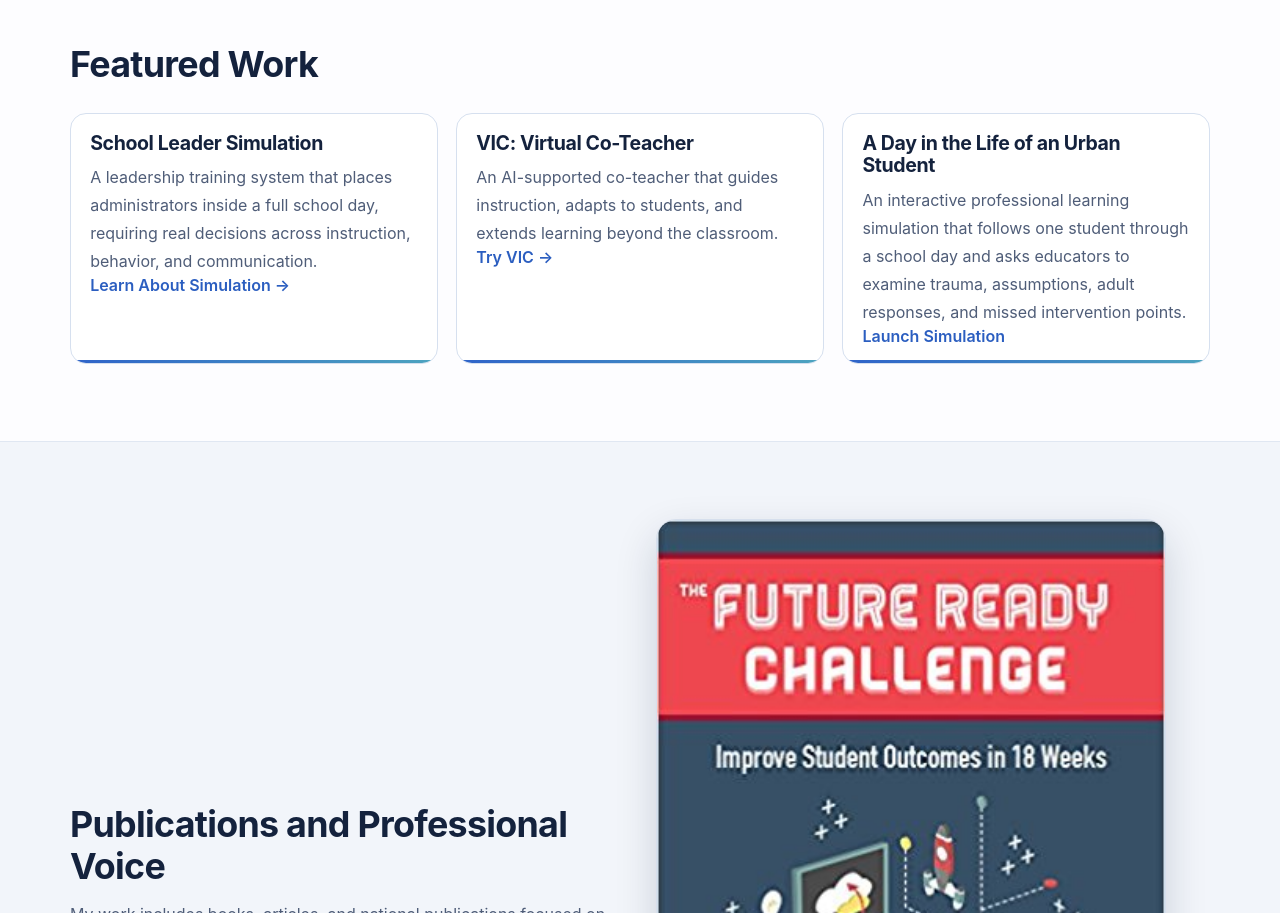
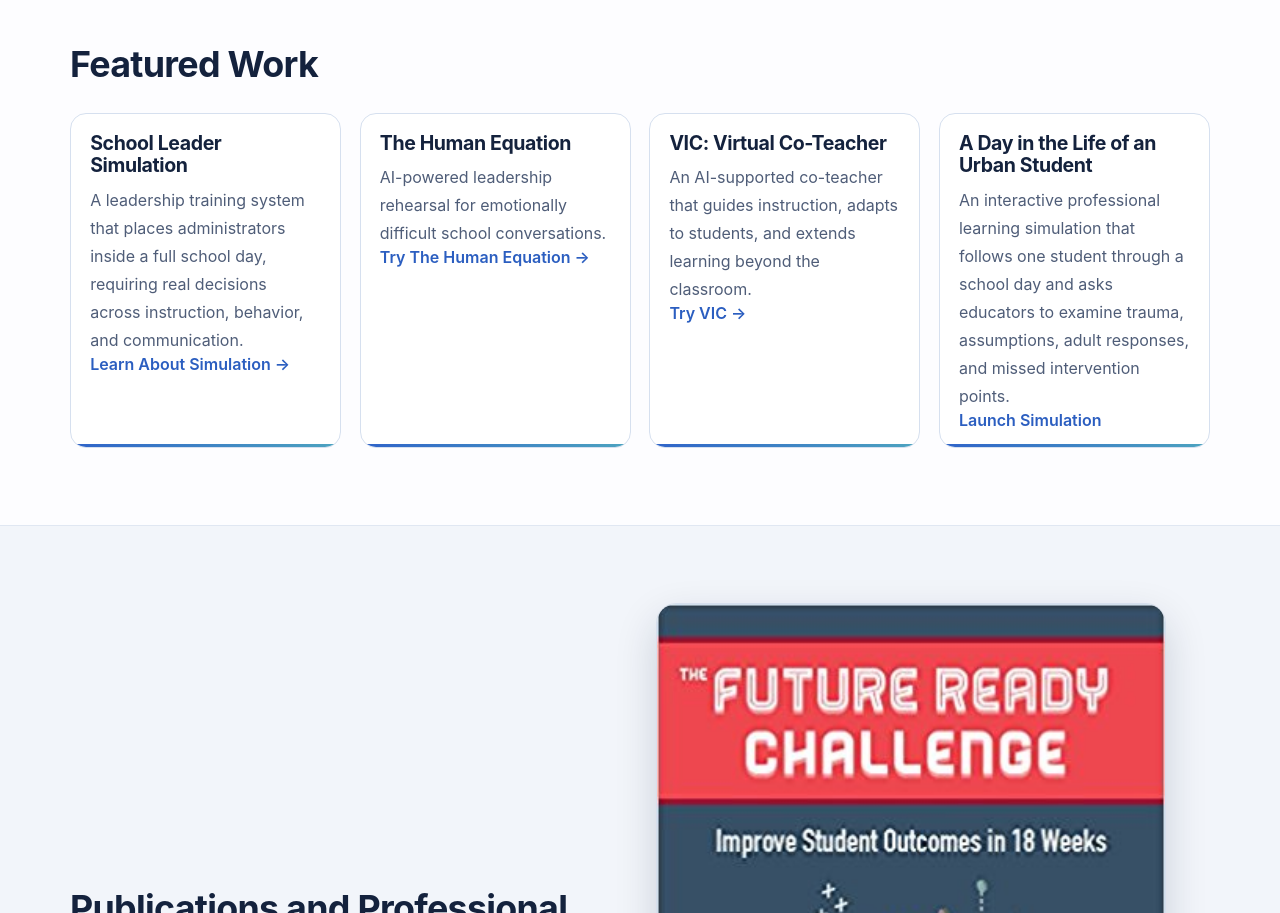
Before and after one commit to DrRobF/rob-furman-portfolio, a Next.js app: page / in a window 1280 px wide. Shown: the part 3740-4653 px from the top of the page. Built offline with nearby package versions, Linux system fonts and the light colour scheme.

Commit message:
Add The Human Equation to featured and projects listings

```diff
--- a/app/page.js
+++ b/app/page.js
@@ -48,6 +48,13 @@ const featuredProjects = [
       'A leadership training system that places administrators inside a full school day, requiring real decisions across instruction, behavior, and communication.',
     href: SCHOOL_LEADER_SIMULATION_OVERVIEW_URL,
     linkText: 'Learn About Simulation →',
+  },
+  {
+    title: 'The Human Equation',
+    description:
+      'AI-powered leadership rehearsal for emotionally difficult school conversations.',
+    href: '/human-equation',
+    linkText: 'Try The Human Equation →',
   },
   {
     title: 'VIC: Virtual Co-Teacher',
```
Also changed, not shown: app/projects/page.js (+7 -0 lines).
